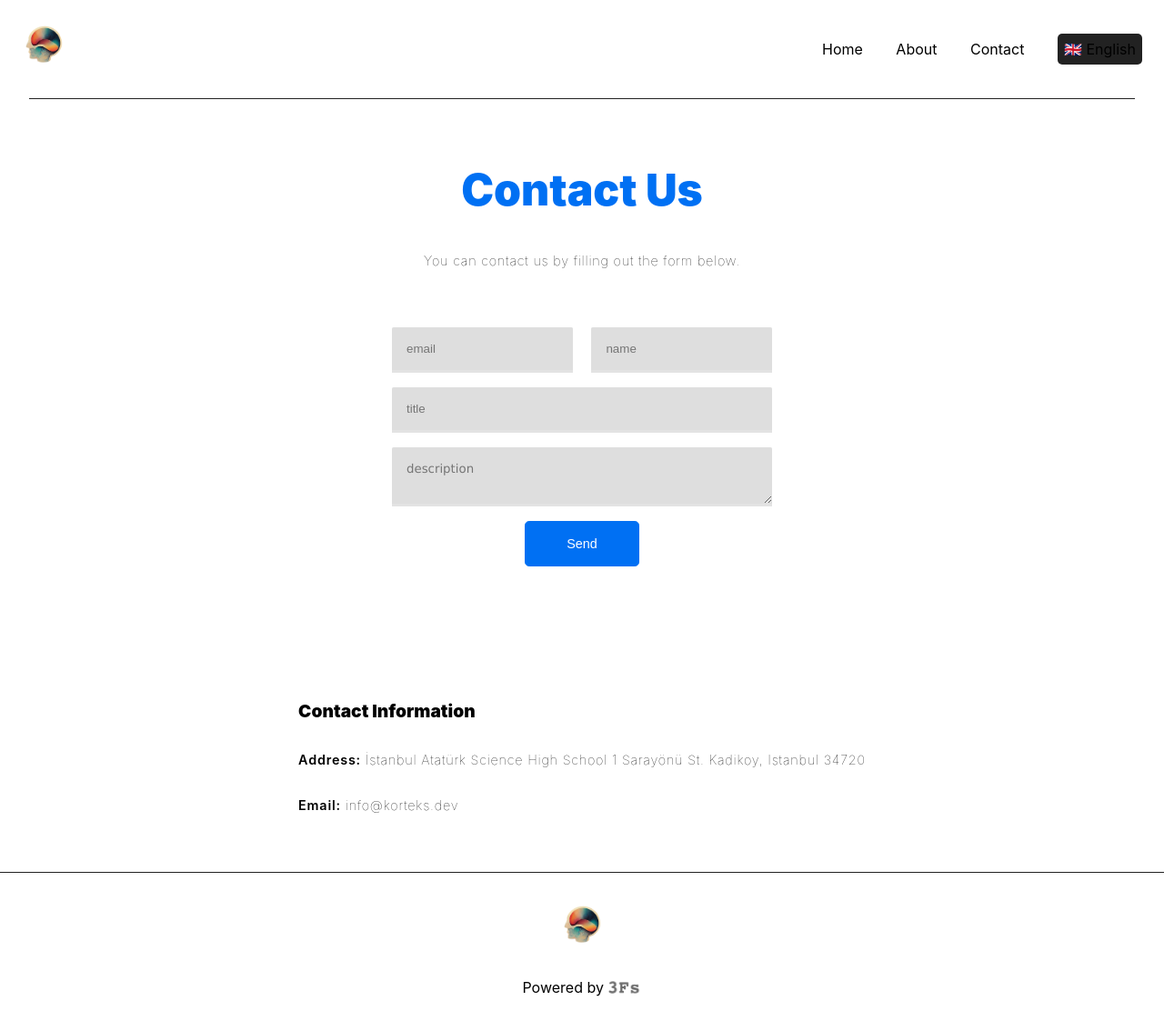
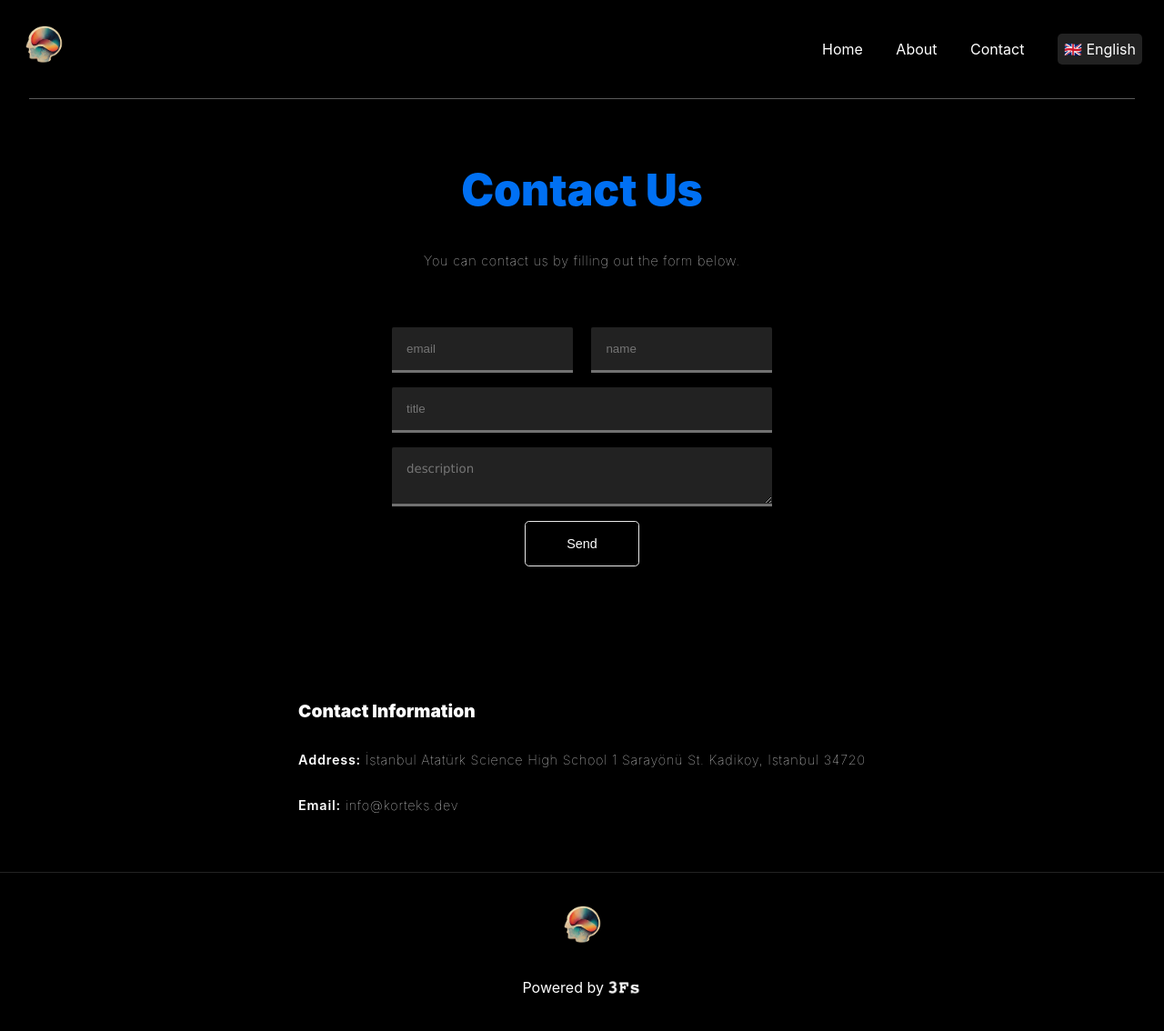
Before and after one commit to 3f-s/KORTEKS-Site, a Next.js app: page /contact in a window 1280 px wide. Shown: the top 1134 px of the page at 91% size. Built offline with nearby package versions, Linux system fonts and the light colour scheme.

Commit message:
always dark mode implemented

```diff
--- a/styles/About.module.css
+++ b/styles/About.module.css
@@ -132,6 +132,7 @@
 }
 
 @media (prefers-color-scheme: light) {
+   /*
    .card,
    .footer {
       border-color: #222;
@@ -144,6 +145,22 @@
    }
    .logo_3fs {
       filter: grayscale(100%);
+   }
+
+   */
+
+   .card,
+   .footer {
+      border-color: #222;
+   }
+   .code {
+      background: #111;
+   }
+   .logo_3fs {
+      filter: brightness(0) invert(1);
+   }
+   .navBar a {
+      color: #fff;
    }
 }
 
--- a/styles/Contact.module.css
+++ b/styles/Contact.module.css
@@ -263,12 +263,10 @@
    .navBar a {
       color: #fff;
    }
-   .button {
-      border: 1px solid #0070f3;
-   }
 }
 
 @media (prefers-color-scheme: light) {
+   /*
    .card,
    .footer {
       border-color: #222;
@@ -282,19 +280,23 @@
    .logo_3fs {
       filter: grayscale(100%);
    }
-   .inputMail,
-   .inputName,
-   .inputTitle,
-   .inputDescripition {
-      background-color: rgb(222, 222, 222);
+
+   */
+
+   .card,
+   .footer {
+      border-color: #222;
    }
-   .button {
-      background-color: #0070f3;
+   .code {
+      background: #111;
+   }
+   .logo_3fs {
+      filter: brightness(0) invert(1);
+   }
+   .navBar a {
       color: #fff;
-      border: 1px solid #0070f3;
    }
 }
-
 .selectLanguage {
    background-color: #222;
    padding: 2%;
--- a/styles/Home.module.css
+++ b/styles/Home.module.css
@@ -195,6 +195,7 @@
 }
 
 @media (prefers-color-scheme: light) {
+   /*
    .card,
    .footer {
       border-color: #222;
@@ -207,6 +208,22 @@
    }
    .logo_3fs {
       filter: grayscale(100%);
+   }
+
+   */
+
+   .card,
+   .footer {
+      border-color: #222;
+   }
+   .code {
+      background: #111;
+   }
+   .logo_3fs {
+      filter: brightness(0) invert(1);
+   }
+   .navBar a {
+      color: #fff;
    }
 }
 
--- a/styles/globals.css
+++ b/styles/globals.css
@@ -25,3 +25,13 @@ a {
       background: black;
    }
 }
+
+@media (prefers-color-scheme: light) {
+   html {
+      color-scheme: dark;
+   }
+   body {
+      color: white;
+      background: black;
+   }
+}
```
